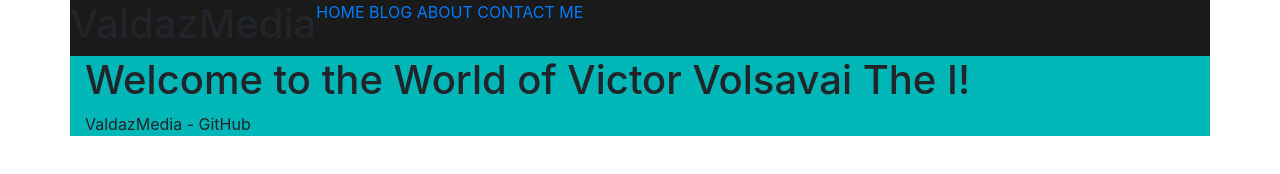
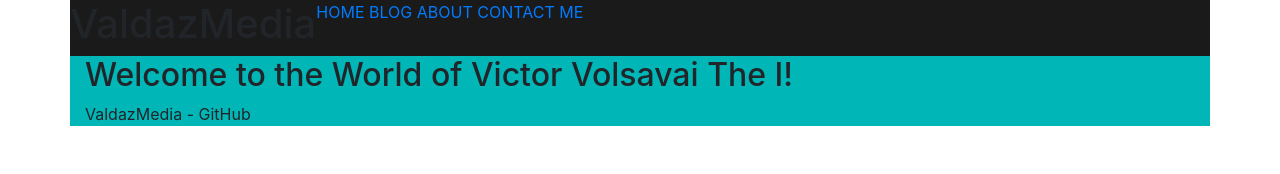
Before and after one commit to Valdaz007/valdaz007.github.io, a plain HTML site: page index.html in a window 1280 px wide. Drawn offline with nearby package versions, Linux system fonts and the light colour scheme.

Commit message:
Update index.html

```diff
--- a/index.html
+++ b/index.html
@@ -25,7 +25,7 @@
       </div>
 
       <main>
-        <h1>Welcome to the World of Victor Volsavai The I!</h1>
+        <h2>Welcome to the World of Victor Volsavai The I!</h2>
       </main>
 
       <footer>
```
